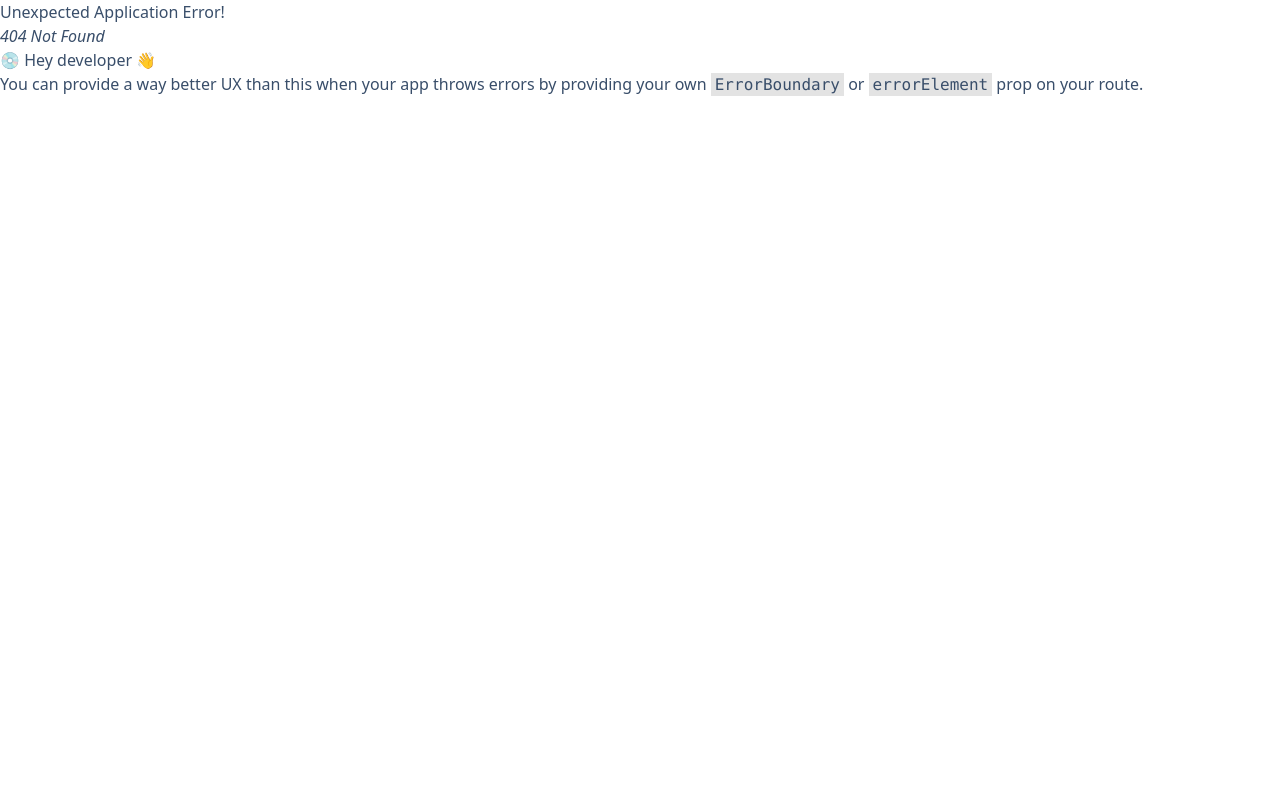
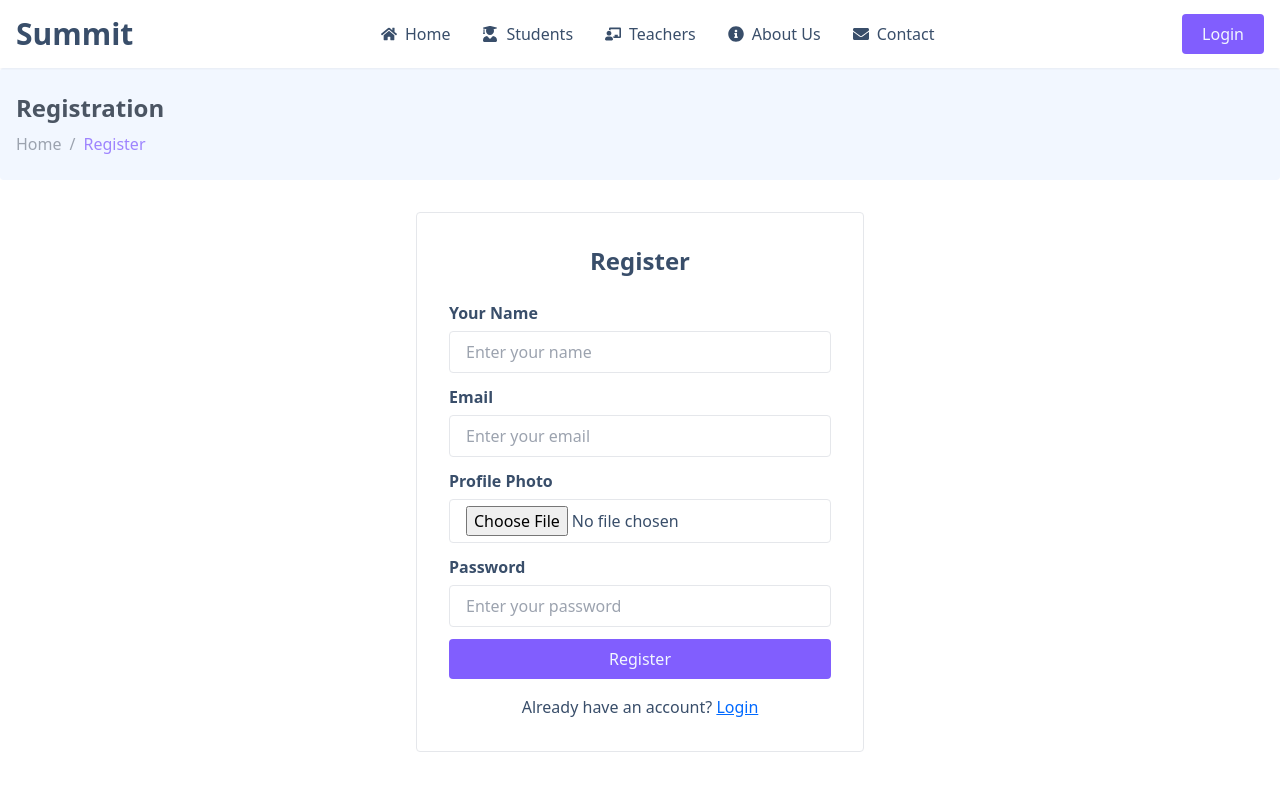
Before and after one commit to towhid046/sumit-client, a React (Vite) app: page /register in a window 1280 px wide. Before the commit this address had no page. Shown: the top 800 px of the page. Built offline with nearby package versions, Linux system fonts and the light colour scheme.

Commit message:
added login and registration page

```diff
--- a/src/components/shared/Button/Button.tsx
+++ b/src/components/shared/Button/Button.tsx
@@ -8,7 +8,7 @@ type ButtonProps = {
 const Button: React.FC<ButtonProps> = ({ children, customClass }) => {
   return (
     <button
-      className={`${customClass} bg-primary-color text-base-200 hover:bg-secondary-color transition duration-300 py-1.5 px-5 rounded`}
+      className={`${customClass} bg-primary-color text-base-200 hover:bg-secondary-color transition duration-300 md:py-2 py-1.5 md:px-5 px-4 rounded`}
     >
       {children}
     </button>
--- a/src/pages/HomePage/Contact/Contact.tsx
+++ b/src/pages/HomePage/Contact/Contact.tsx
@@ -122,11 +122,7 @@ const Contact = () => {
           </div>
         </div>
       </section>
-      {isMapShowFull && (
-        <>
-          <MapLeafletFull setIsMapShowFull={setIsMapShowFull} />
-        </>
-      )}
+      {isMapShowFull && <MapLeafletFull setIsMapShowFull={setIsMapShowFull} />}
     </>
   );
 };
--- a/src/pages/Login/Login.tsx
+++ /dev/null
@@ -1,8 +0,0 @@
-
-const Login = () => {
-  return (
-    <div>Login</div>
-  )
-}
-
-export default Login
--- /dev/null
+++ b/src/pages/LoginPage/LoginPage.tsx
@@ -0,0 +1,67 @@
+import React from "react";
+import { FaGoogle } from "react-icons/fa";
+import { Link } from "react-router-dom";
+import PageHeader from "./../../components/shared/PageHeader/PageHeader";
+import Button from "../../components/shared/Button/Button";
+
+const LoginPage: React.FC = () => {
+  return (
+    <>
+      <PageHeader url="/login" label="Login">
+        Login
+      </PageHeader>
+      <section className="container mx-auto px-4 py-8">
+        <div className="max-w-md mx-auto bg-white p-8 border border-gray-200 rounded">
+          <h2 className="text-2xl font-bold mb-6 text-center">Login</h2>
+          <form className="space-y-3">
+            <div className="space-y-1.5">
+              <label>
+                <strong>Email</strong>
+              </label>
+              <input
+                type="email"
+                name="email"
+                placeholder="Enter your email"
+                className="focus:outline-none focus:border focus:border-primary-color bg-transparent py-2 px-4 w-full border rounded outline-none"
+                required
+              />
+            </div>
+            <div className="space-y-1.5">
+              <label>
+                <strong>Password</strong>
+              </label>
+              <input
+                type="password"
+                name="password"
+                placeholder="Enter your password"
+                className="focus:outline-none focus:border focus:border-primary-color bg-transparent py-2 px-4 w-full border rounded outline-none"
+                required
+              />
+            </div>
+
+            <div className="form-control mt-6 w-full">
+              <Button>Login</Button>
+            </div>
+          </form>
+          <div>
+            <h2 className="text-center italic pt-4 pb-2">Or</h2>
+              <Button customClass="flex justify-center gap-2 bg-base-content items-center w-full hover:bg-gray-700">
+                <FaGoogle />
+                Login with Google
+              </Button>
+            </div>
+          <div className="text-center mt-4">
+            <button>
+              Don't have an account?{" "}
+              <Link to={"/register"} className="link link-primary">
+                Register
+              </Link>
+            </button>
+          </div>
+        </div>
+      </section>
+    </>
+  );
+};
+
+export default LoginPage;
--- /dev/null
+++ b/src/pages/RegisterPage/RegisterPage.tsx
@@ -0,0 +1,80 @@
+import { Link } from "react-router-dom";
+import Button from "../../components/shared/Button/Button";
+import PageHeader from "./../../components/shared/PageHeader/PageHeader";
+const RegisterPage: React.FC = () => {
+  return (
+    <>
+      <PageHeader url="/register" label="Register">
+        Registration
+      </PageHeader>
+      <section className="container mx-auto px-4 py-8">
+        <div className="max-w-md mx-auto bg-white p-8 border border-gray-200 rounded">
+          <h2 className="text-2xl font-bold mb-6 text-center">Register</h2>
+          <form className="space-y-3">
+            <div className="space-y-1.5">
+              <label>
+                <strong>Your Name</strong>
+              </label>
+              <input
+                type="text"
+                name="name"
+                placeholder="Enter your name"
+                className="focus:outline-none focus:border focus:border-primary-color bg-transparent py-2 px-4 w-full border rounded outline-none"
+                required
+              />
+            </div>
+            <div className="space-y-1.5">
+              <label>
+                <strong>Email</strong>
+              </label>
+              <input
+                type="email"
+                name="email"
+                placeholder="Enter your email"
+                className="focus:outline-none focus:border focus:border-primary-color bg-transparent py-2 px-4 w-full border rounded outline-none"
+                required
+              />
+            </div>
+            <div className="space-y-1.5">
+              <label>
+                <strong>Profile Photo</strong>
+              </label>
+              <input
+                type="file"
+                name="photo"
+                placeholder="Enter your Photo"
+                className="focus:outline-none focus:border focus:border-primary-color bg-transparent py-1.5 cursor-pointer px-4 w-full border rounded outline-none"
+                required
+              />
+            </div>
+            <div className="space-y-1.5">
+              <label>
+                <strong>Password</strong>
+              </label>
+              <input
+                type="password"
+                name="password"
+                placeholder="Enter your password"
+                className="focus:outline-none focus:border focus:border-primary-color bg-transparent py-2 px-4 w-full border rounded outline-none"
+                required
+              />
+            </div>
+            <div className="form-control mt-6 w-full">
+              <Button>Register</Button>
+            </div>
+          </form>
+          <div className="text-center mt-4">
+            <button>
+              Already have an account?{" "}
+              <Link to="/login" className="link link-primary">
+                Login
+              </Link>
+            </button>
+          </div>
+        </div>
+      </section>
+    </>
+  );
+};
+
+export default RegisterPage;
```
Also changed, not shown: src/Routes/Routes.tsx (+7 -2 lines).
